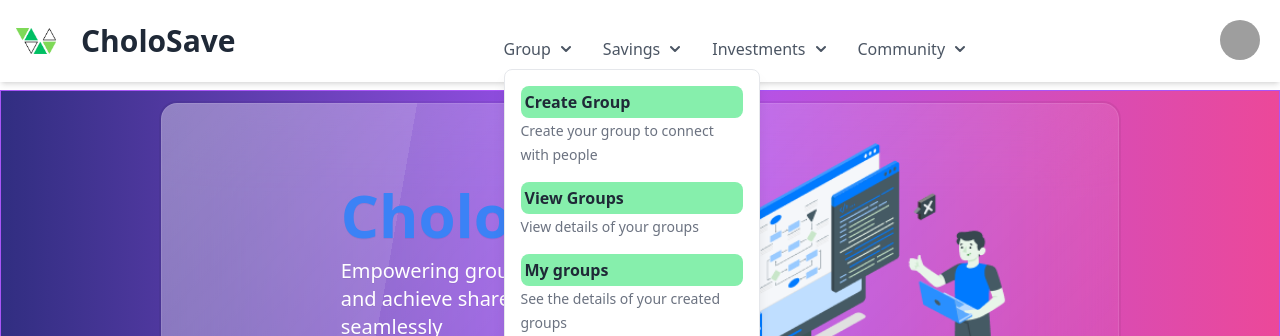
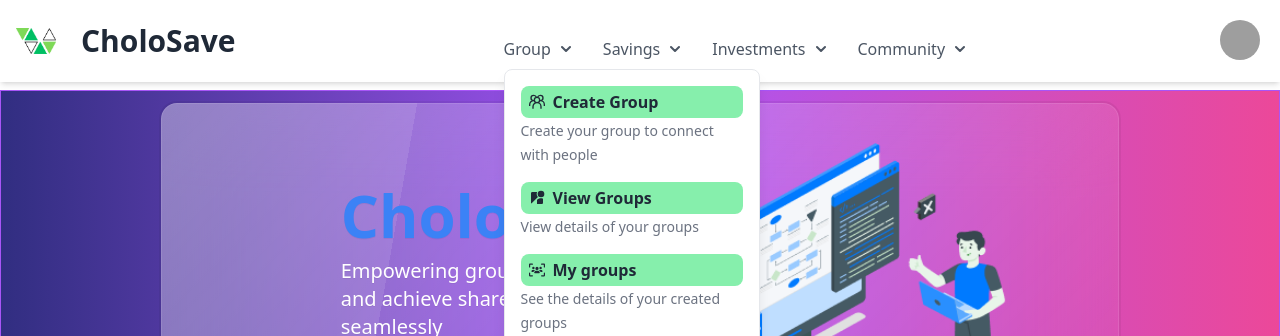
Before and after one commit to MaheAlif/choloSave, a React (Vite) app in the folder client/: page / in a window 1280 px wide. Both pictures are taken after a click on the button "Group". Shown: the top 336 px of the page. Built offline with nearby package versions, Linux system fonts and the light colour scheme; grey boxes are pictures that could not be loaded.

Commit message:
Navbar icons added

```diff
--- a/client/src/Navbar.jsx
+++ b/client/src/Navbar.jsx
@@ -1,6 +1,13 @@
 import React, { useState } from "react";
 import { NavLink } from "react-router";
 import CholoSaveLogo from "/CholoSaveLogo4.png";
+import { GrGroup  } from "react-icons/gr";
+import { MdOutlineStreetview , MdOutlineLeaderboard } from "react-icons/md";
+import { FaUsersViewfinder } from "react-icons/fa6";
+import { PiHandWithdrawBold , PiHandDepositBold } from "react-icons/pi";
+import { RxDashboard } from "react-icons/rx";
+import { LuBrainCircuit } from "react-icons/lu";
+import { RiCommunityLine } from "react-icons/ri";
 
 const Navbar = () => {
   const [activeItem, setActiveItem] = useState(null);
@@ -52,8 +59,8 @@ const Navbar = () => {
                   <ul className="py-2">
                     <li>
                       <NavLink to="createGroup" className="block px-4 py-2 hover:bg-gray-100">
-                        <div className="font-semibold bg-green-300 p-1 rounded-lg hover:bg-green-600 hover:text-white">
-                          Create Group
+                        <div className="flex gap-2 font-semibold bg-green-300 p-1 rounded-lg hover:bg-green-600 hover:text-white">
+                          <GrGroup className="mt-1 ml-1"></GrGroup>Create Group
                         </div>
                         <span className="text-sm text-gray-500">
                           Create your group to connect with people
@@ -62,8 +69,8 @@ const Navbar = () => {
                     </li>
                     <li>
                       <NavLink to="myGroups" className="block px-4 py-2 hover:bg-gray-100">
-                        <div className="font-semibold bg-green-300 p-1 rounded-lg hover:bg-green-600 hover:text-white">
-                          View Groups
+                        <div className="flex  gap-2 font-semibold bg-green-300 p-1 rounded-lg hover:bg-green-600 hover:text-white">
+                          <MdOutlineStreetview className="mt-1 ml-1"></MdOutlineStreetview> View Groups
                         </div>
                         <span className="text-sm text-gray-500">
                           View details of your groups
@@ -72,8 +79,8 @@ const Navbar = () => {
                     </li>
                     <li>
                       <NavLink to="joinedGroups" className="block px-4 py-2 hover:bg-gray-100">
-                        <div className="font-semibold bg-green-300 p-1 rounded-lg hover:bg-green-600 hover:text-white">
-                          My groups
+                        <div className="flex gap-2  font-semibold bg-green-300 p-1 rounded-lg hover:bg-green-600 hover:text-white">
+                          <FaUsersViewfinder className="mt-1 ml-1"></FaUsersViewfinder>My groups
                         </div>
                         <span className="text-sm text-gray-500">
                           See the details of your created groups
@@ -116,8 +123,8 @@ const Navbar = () => {
                   <ul className="py-2">
                     <li>
                       <a href="#" className="block px-4 py-2 hover:bg-gray-100">
-                        <div className="font-semibold bg-green-300 p-1 rounded-lg hover:bg-green-600 hover:text-white">
-                          Withdrawls
+                        <div className="flex gap-2 font-semibold bg-green-300 p-1 rounded-lg hover:bg-green-600 hover:text-white">
+                          <PiHandWithdrawBold className="mt-1 ml-1"></PiHandWithdrawBold> Withdrawls
                         </div>
                         <span className="text-sm text-gray-500">
                           See the details of your withdrawls
@@ -126,8 +133,8 @@ const Navbar = () => {
                     </li>
                     <li>
                       <a href="#" className="block px-4 py-2 hover:bg-gray-100">
-                        <div className="font-semibold bg-green-300 p-1 rounded-lg hover:bg-green-600 hover:text-white">
-                          Contributions
+                        <div className="flex gap-2 font-semibold bg-green-300 p-1 rounded-lg hover:bg-green-600 hover:text-white">
+                          <PiHandDepositBold className="mt-1 ml-1"></PiHandDepositBold>Contributions
                         </div>
                         <span className="text-sm text-gray-500">
                           See the details of your contributions
@@ -170,8 +177,8 @@ const Navbar = () => {
                   <ul className="py-2">
                     <li>
                       <a href="#" className="block px-4 py-2 hover:bg-gray-100">
-                        <div className="font-semibold bg-green-300 p-1 rounded-lg hover:bg-green-600 hover:text-white">
-                          Dashboard
+                        <div className="flex gap-2 font-semibold bg-green-300 p-1 rounded-lg hover:bg-green-600 hover:text-white">
+                          <RxDashboard className="mt-1 ml-1"></RxDashboard>Dashboard
                         </div>
                         <span className="text-sm text-gray-500">
                           View the details of your investments
@@ -180,8 +187,8 @@ const Navbar = () => {
                     </li>
                     <li>
                       <a href="#" className="block px-4 py-2 hover:bg-gray-100">
-                        <div className="font-semibold bg-green-300 p-1 rounded-lg hover:bg-green-600 hover:text-white">
-                          AI tips
+                        <div className="flex gap-2 font-semibold bg-green-300 p-1 rounded-lg hover:bg-green-600 hover:text-white">
+                          <LuBrainCircuit className="mt-1 ml-1"></LuBrainCircuit>AI tips
                         </div>
                         <span className="text-sm text-gray-500">
                           Get specific tips based on your requirments
@@ -224,8 +231,8 @@ const Navbar = () => {
                   <ul className="py-2">
                     <li>
                       <a href="#" className="block px-4 py-2 hover:bg-gray-100">
-                        <div className="font-semibold bg-green-300 p-1 rounded-lg hover:bg-green-600 hover:text-white">
-                          Leaderboard
+                        <div className="flex gap-2 font-semibold bg-green-300 p-1 rounded-lg hover:bg-green-600 hover:text-white">
+                          <MdOutlineLeaderboard className="mt-1 ml-1"></MdOutlineLeaderboard>Leaderboard
                         </div>
                         <span className="text-sm text-gray-500">
                           View all the contributors
@@ -234,8 +241,8 @@ const Navbar = () => {
                     </li>
                     <li>
                       <a href="#" className="block px-4 py-2 hover:bg-gray-100">
-                        <div className="font-semibold bg-green-300 p-1 rounded-lg hover:bg-green-600 hover:text-white">
-                          Forums
+                        <div className="flex gap-2 font-semibold bg-green-300 p-1 rounded-lg hover:bg-green-600 hover:text-white">
+                          <RiCommunityLine className="mt-1 ml-1"></RiCommunityLine>Forums
                         </div>
                         <span className="text-sm text-gray-500">
                           Get connected with other people in the community
```
